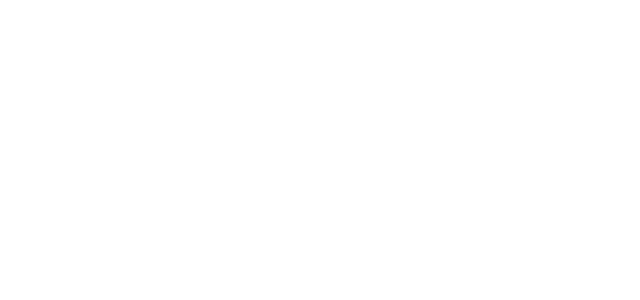
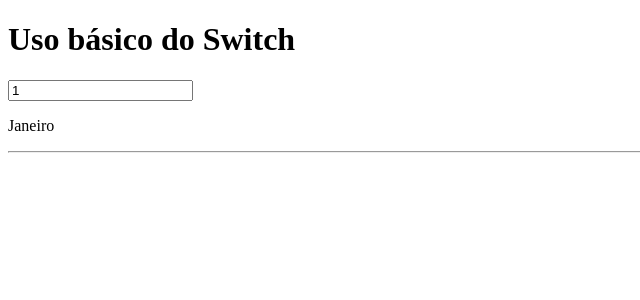
Before and after one commit to AmandaCornelsen/CP2_AT1-MWE, an Angular app: page / in a window 1280 px wide. Shown: the top 300 px of the page, without its empty margins (0-640 px from the left). Built offline with nearby package versions, Linux system fonts and the light colour scheme.

Commit message:
exercício 1 - usando o switch

```diff
--- a/src/app/app.component.html
+++ b/src/app/app.component.html
@@ -1 +1,3 @@
+<app-exercicio1/>
+<hr>
 <router-outlet />
--- a/src/app/app.component.ts
+++ b/src/app/app.component.ts
@@ -1,10 +1,11 @@
 import { Component } from '@angular/core';
 import { RouterOutlet } from '@angular/router';
+import { Exercicio1Component } from './components/exercicio1/exercicio1.component';
 
 @Component({
   selector: 'app-root',
   standalone: true,
-  imports: [RouterOutlet],
+  imports: [RouterOutlet, Exercicio1Component],
   templateUrl: './app.component.html',
   styleUrl: './app.component.css'
 })
--- a/src/app/components/exercicio1/exercicio1.component.html
+++ b/src/app/components/exercicio1/exercicio1.component.html
@@ -1 +1,20 @@
-<p>exercicio1 works!</p>
+<h1>Uso básico do Switch</h1>
+
+<input type="number" (change)="trocarValor($event)" [value]="mes">
+
+<div [ngSwitch]="mes">
+  <p *ngSwitchCase="1"> Janeiro </p>
+  <p *ngSwitchCase="2"> Fevereiro </p>
+  <p *ngSwitchCase="3"> Março </p>
+  <p *ngSwitchCase="4"> Abril </p>
+  <p *ngSwitchCase="5"> Maio </p>
+  <p *ngSwitchCase="6"> Junho </p>
+  <p *ngSwitchCase="7"> Julho </p>
+  <p *ngSwitchCase="8"> Agosto </p>
+  <p *ngSwitchCase="9"> Setembro </p>
+  <p *ngSwitchCase="10"> Outubro </p>
+  <p *ngSwitchCase="11"> Novembro </p>
+  <p *ngSwitchCase="12"> Dezembro </p>
+  <p *ngSwitchDefault> Mês inválido</p>
+
+</div>
--- a/src/app/components/exercicio1/exercicio1.component.ts
+++ b/src/app/components/exercicio1/exercicio1.component.ts
@@ -1,12 +1,20 @@
+import { CommonModule } from '@angular/common';
 import { Component } from '@angular/core';
 
 @Component({
   selector: 'app-exercicio1',
   standalone: true,
-  imports: [],
+  imports: [CommonModule],
   templateUrl: './exercicio1.component.html',
   styleUrl: './exercicio1.component.css'
 })
 export class Exercicio1Component {
 
+  mes: number = 1;
+
+  trocarValor(event: Event): void {
+    const elemento = event.target as HTMLInputElement;
+    this.mes = parseInt(elemento.value, 10);
+  }
+
 }
```
